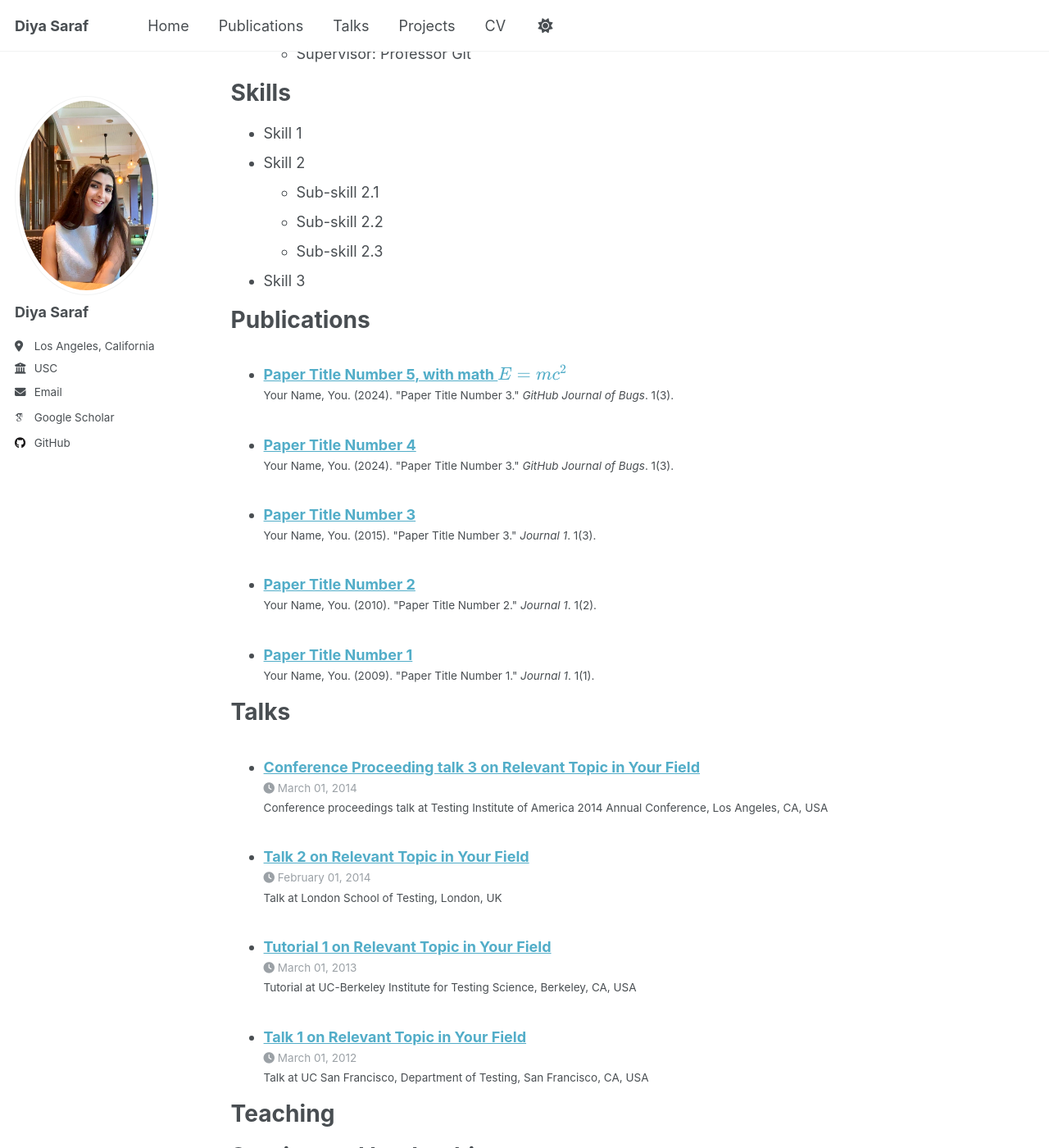
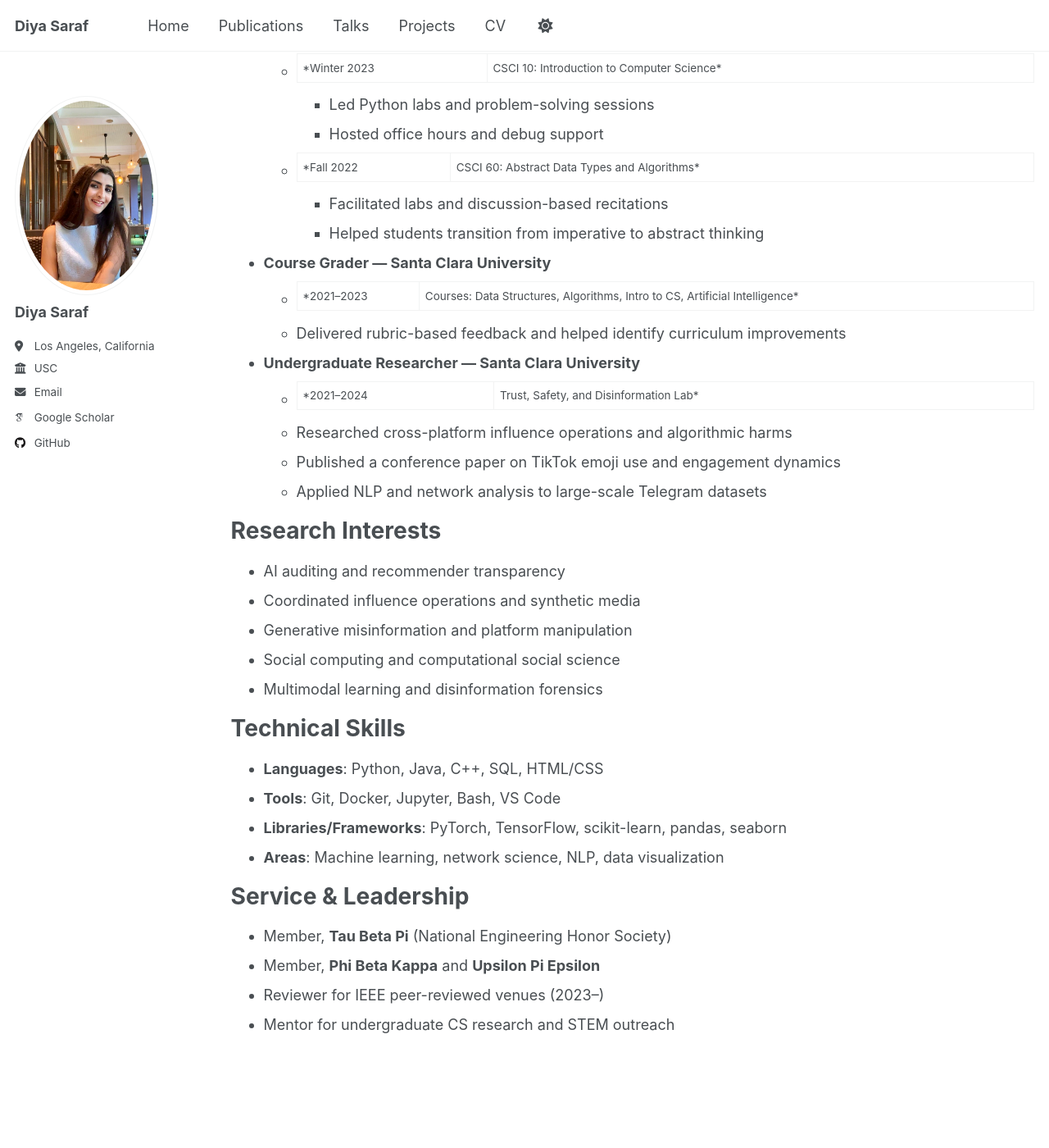
Before and after one commit to ds257/ds7.github.io, a Jekyll site: the page built from _pages/cv.md, in a window 1280 px wide and 1400 px high, scrolled down 706 px. Shown: the whole window at 82% size. Built offline with Jekyll 4.4.1, drawn with Linux system fonts in a browser that asks for light colours; some web fonts are replaced; a script that is not in the unit is left out; some of the changed text lies outside the part shown.

Commit message:
Update cv.md

```diff
--- a/_pages/cv.md
+++ b/_pages/cv.md
@@ -11,54 +11,60 @@ redirect_from:
 
 Education
 ======
-* Ph.D in Version Control Theory, GitHub University, 2018 (expected)
-* M.S. in Jekyll, GitHub University, 2014
-* B.S. in GitHub, GitHub University, 2012
+* **M.S. in Computer Science**, University of Southern California (USC), 2024–2026 (expected)
+  * Researcher at USC Information Sciences Institute (ISI)
+  * Advisors: [Luca Luceri](https://www.luceriluc.it/), [Emilio Ferrara](http://www.emilio.ferrara.name/)
 
-Work experience
+* **B.S. in Computer Science & Engineering**, Santa Clara University, 2020–2024
+  * Minor in Mathematics
+  * Graduated *Summa Cum Laude*
+  * **Clare Boothe Luce Scholar** (2021–2024)
+  * Research Advisor: [Prof. Yuhong Liu](https://www.scu.edu/engineering/faculty/liu-yuhong/)
+
+Work Experience
 ======
-* Spring 2024: Academic Pages Collaborator
-  * GitHub University
-  * Duties includes: Updates and improvements to template
-  * Supervisor: The Users
+* **Software Engineering Intern — Dell Technologies**
+  * *Summer 2023 | CI/CD Team & Encryption Team*
+  * Designed automated CI/CD pipelines for internal deployment workflows
+  * Contributed to encryption key management services and secure data workflows
+  * Performed integration testing and security auditing for DevSecOps tools
 
-* Fall 2015: Research Assistant
-  * GitHub University
-  * Duties included: Merging pull requests
-  * Supervisor: Professor Hub
+* **Teaching Assistant — Santa Clara University**
+  * *Winter 2023 | CSCI 10: Introduction to Computer Science*
+    * Led Python labs and problem-solving sessions
+    * Hosted office hours and debug support
+  * *Fall 2022 | CSCI 60: Abstract Data Types and Algorithms*
+    * Facilitated labs and discussion-based recitations
+    * Helped students transition from imperative to abstract thinking
 
-* Summer 2015: Research Assistant
-  * GitHub University
-  * Duties included: Tagging issues
-  * Supervisor: Professor Git
+* **Course Grader — Santa Clara University**
+  * *2021–2023 | Courses: Data Structures, Algorithms, Intro to CS, Artificial Intelligence*
+  * Delivered rubric-based feedback and helped identify curriculum improvements
 
-Skills
+* **Undergraduate Researcher — Santa Clara University**
+  * *2021–2024 | Trust, Safety, and Disinformation Lab*
+  * Researched cross-platform influence operations and algorithmic harms
+  * Published a conference paper on TikTok emoji use and engagement dynamics
+  * Applied NLP and network analysis to large-scale Telegram datasets
+
+Research Interests
 ======
-* Skill 1
-* Skill 2
-  * Sub-skill 2.1
-  * Sub-skill 2.2
-  * Sub-skill 2.3
-* Skill 3
+* AI auditing and recommender transparency
+* Coordinated influence operations and synthetic media
+* Generative misinformation and platform manipulation
+* Social computing and computational social science
+* Multimodal learning and disinformation forensics
 
-Publications
+Technical Skills
 ======
-  <ul>{% for post in site.publications reversed %}
-    {% include archive-single-cv.html %}
-  {% endfor %}</ul>
+* **Languages**: Python, Java, C++, SQL, HTML/CSS
+* **Tools**: Git, Docker, Jupyter, Bash, VS Code
+* **Libraries/Frameworks**: PyTorch, TensorFlow, scikit-learn, pandas, seaborn
+* **Areas**: Machine learning, network science, NLP, data visualization
 
-Talks
+Service & Leadership
 ======
-  <ul>{% for post in site.talks reversed %}
-    {% include archive-single-talk-cv.html  %}
-  {% endfor %}</ul>
-
-Teaching
-======
-  <ul>{% for post in site.teaching reversed %}
-    {% include archive-single-cv.html %}
-  {% endfor %}</ul>
-
-Service and leadership
-======
-* Currently signed in to 43 different slack teams
+* Member, **Tau Beta Pi** (National Engineering Honor Society)
+* Member, **Phi Beta Kappa** and **Upsilon Pi Epsilon**
+* Reviewer for IEEE peer-reviewed venues (2023–)
+* Mentor for undergraduate CS research and STEM outreach
```
